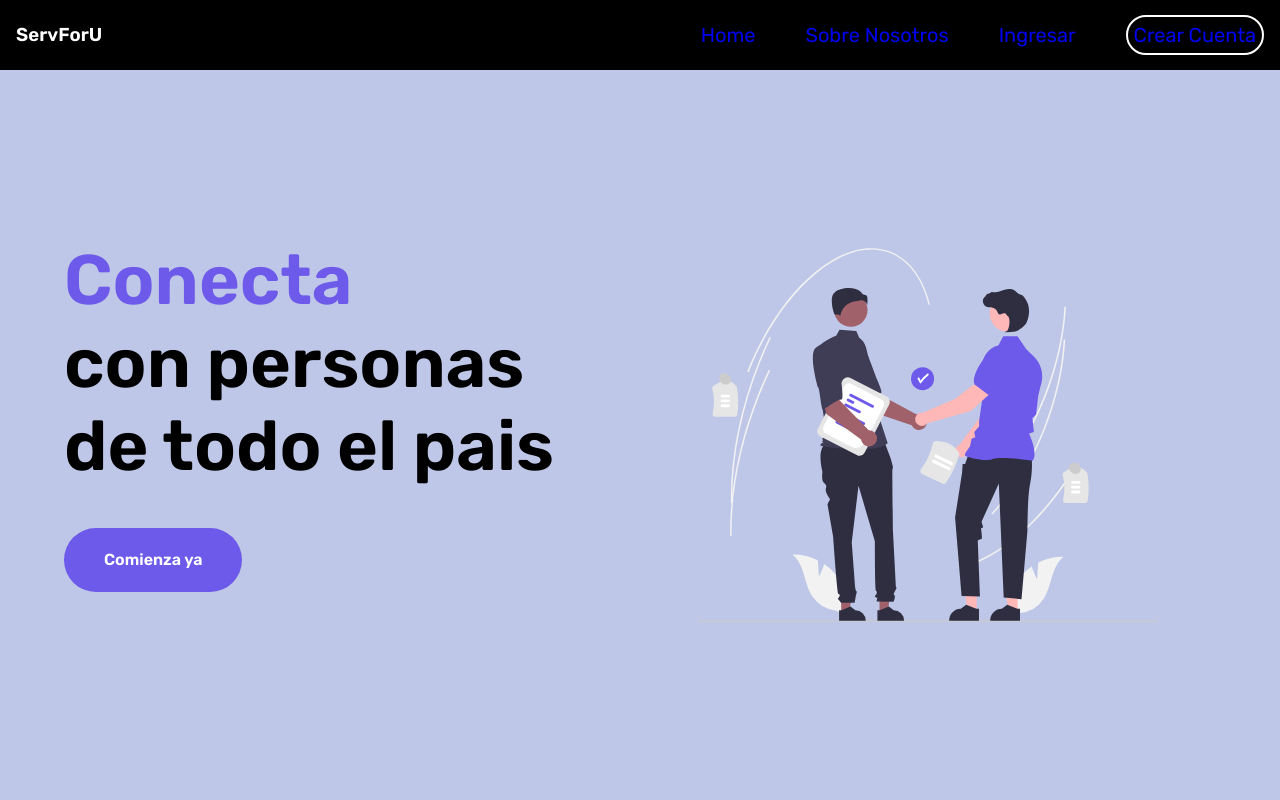
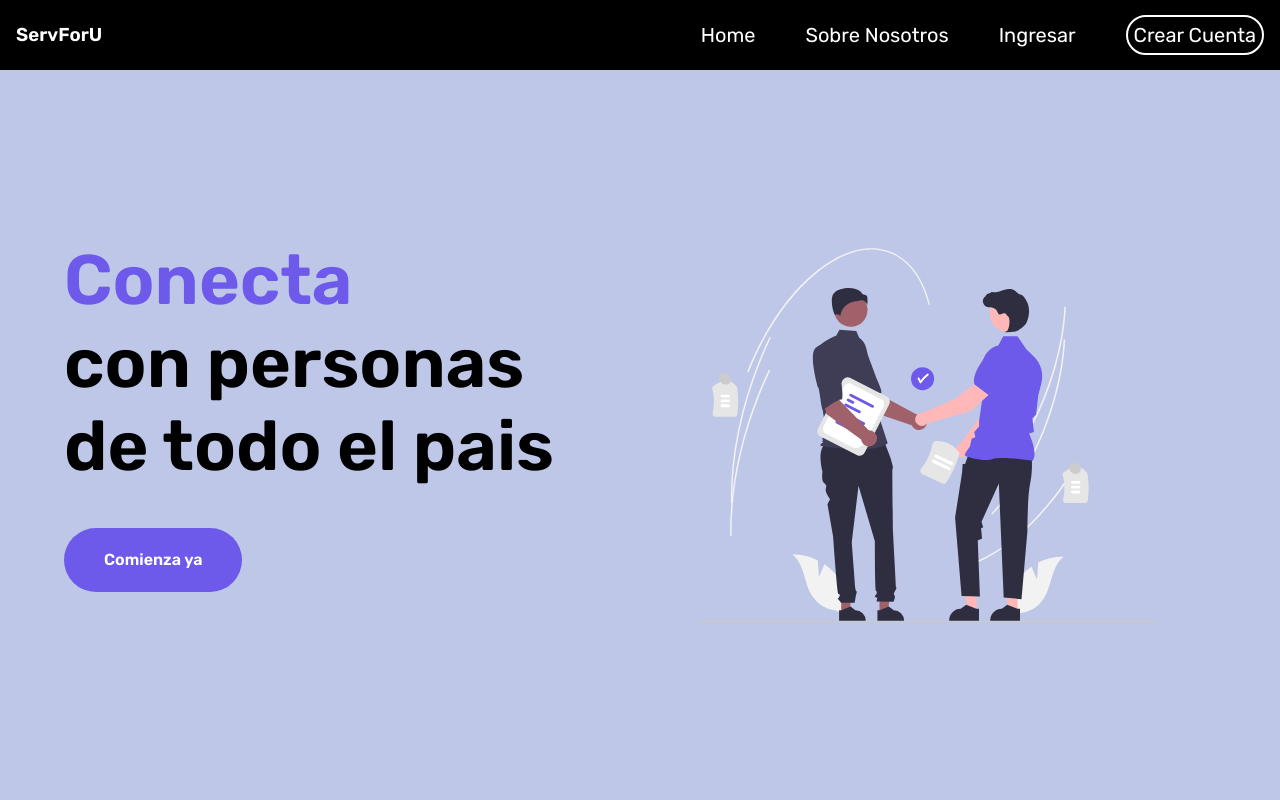
Before and after one commit to benjaminBraner/servforu, a React (Vite) app: page / in a window 1280 px wide. Shown: the top 800 px of the page. Built offline with nearby package versions, Linux system fonts and the light colour scheme.

Commit message:
cambios en el estilo

```diff
--- a/src/components/public/home/Navbar.jsx
+++ b/src/components/public/home/Navbar.jsx
@@ -1,5 +1,5 @@
 
-import { header, navbar, navMenu, logoMenu, active } from '../../../scss/components/public/home/_Navbar.module.scss'
+import { header, navbar, navMenu, logoMenu, active, navLink } from '../../../scss/components/public/home/_Navbar.module.scss'
 import menuLogo from '../../../images/icons/menu.svg'
 import 'animate.css/animate.min.css'
 import { NavLink } from 'react-router-dom'
@@ -22,6 +22,7 @@ export const Navbar = () => {
                                    to='home'
                                    exact='true'
                                    onClick={clickMenuIcon}
+                                   className={navLink}
                               >
                                    Home
                               </NavLink>
@@ -32,6 +33,7 @@ export const Navbar = () => {
                                    to='home'
                                    exact='true'
                                    onClick={clickMenuIcon}
+                                   className={navLink}
                               >
                                    Sobre Nosotros
                               </NavLink>
@@ -42,6 +44,7 @@ export const Navbar = () => {
                                    to='login'
                                    exact='true'
                                    onClick={clickMenuIcon}
+                                   className={navLink}
                               >
                                    Ingresar
                               </NavLink>
@@ -52,6 +55,7 @@ export const Navbar = () => {
                                    to='signin'
                                    exact='true'
                                    onClick={clickMenuIcon}
+                                   className={navLink}
                               >
                                    Crear Cuenta
                               </NavLink>
--- a/src/scss/components/public/home/_Navbar.module.scss
+++ b/src/scss/components/public/home/_Navbar.module.scss
@@ -24,9 +24,8 @@
 }
 
 
-
 a:visited {
-     color: inherit;
+     color: #000;
 }
 
 .navMenu {
@@ -83,7 +82,6 @@ a:visited {
           all: unset;
           display: flex;
           gap: 50px;
-          // background-color: red;
           justify-content: center;
           align-items: center;
 
@@ -96,8 +94,11 @@ a:visited {
                     display: none;
                }
 
-               a {
+               a {}
+
+               .navLink {
                     font-size: 20px;
+                    color: #fff;
                }
           }
 
```
